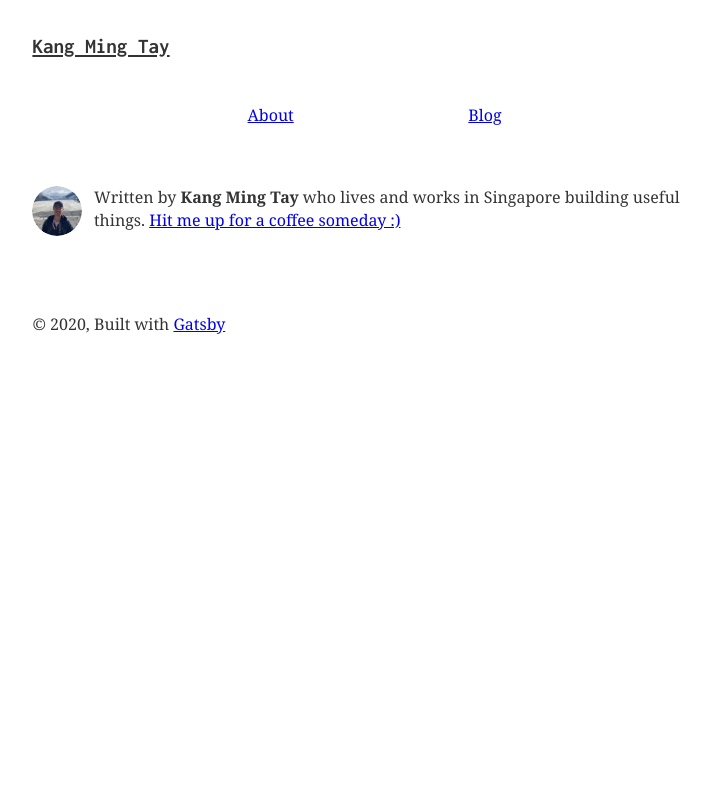
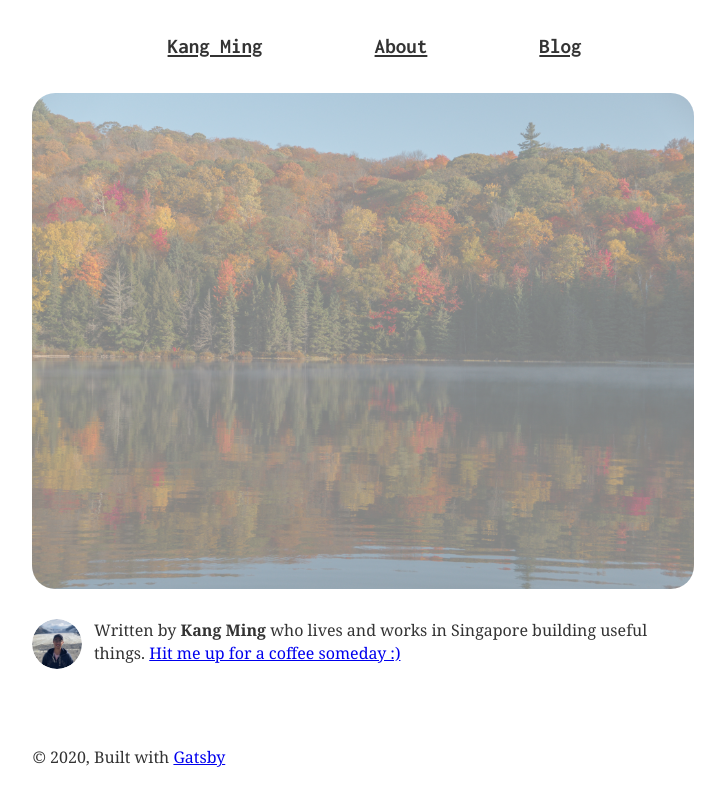
Before and after one commit to kangmingtay/kangmingtay-blog, a Gatsby site: page /about in a window 1280 px wide. Shown: the whole page, without its empty margins (277-1002 px from the left). Built offline with nearby package versions, Linux system fonts and the light colour scheme; Gatsby itself is replaced by a stand-in of ours; some packages are replaced by stand-ins of ours; what typography-theme-github would draw is missing.

Commit message:
add banner pic, move menu up, change font color

```diff
--- a/gatsby-config.js
+++ b/gatsby-config.js
@@ -1,8 +1,8 @@
 module.exports = {
   siteMetadata: {
-    title: `Kang Ming Tay`,
+    title: `Kang Ming`,
     author: {
-      name: `Kang Ming Tay`,
+      name: `Kang Ming`,
       summary: `who lives and works in Singapore building useful things.`,
     },
     description: `A starter blog demonstrating what Gatsby can do.`,
--- /dev/null
+++ b/src/components/banner.js
@@ -0,0 +1,25 @@
+import React from 'react'
+import { rhythm } from "../utils/typography"
+import CoverPic from "../../content/assets/algonquin.jpg"
+
+const banner = (props) => {
+    return (
+        <div
+            style={{
+                padding: `${rhythm(0)} ${rhythm(0)}`,
+            }}
+        >
+            <img
+                src={CoverPic}
+                alt="banner"
+                style={{
+                    borderRadius:`${rhythm(1)}`,
+                    opacity: props.opacity
+                }}
+            />
+
+        </div>
+    )
+}
+
+export default banner;
--- a/src/components/layout.js
+++ b/src/components/layout.js
@@ -12,15 +12,15 @@ const Layout = ({ location, title, children }) => {
         marginTop: 0,
       }}
     >
-      <Link
-        style={{
-          boxShadow: `none`,
-          color: `inherit`,
-        }}
-        to={`/`}
-      >
-        {title}
-      </Link>
+      <ul style={{
+          listStyle: 'none',
+          display: 'flex',
+          justifyContent: 'space-evenly',
+      }}>
+          <li><Link style={{ boxShadow: `none`, color: `inherit`}} to={`/`}>{title}</Link></li>
+          <li><Link style={{ boxShadow: `none`, color: `inherit`}} to="/about">About</Link></li>
+          <li><Link style={{ boxShadow: `none`, color: `inherit`}} to="/blog">Blog</Link></li>
+      </ul>
     </h3>
   )
 
--- a/src/components/menu.js
+++ /dev/null
@@ -1,26 +0,0 @@
-import React from 'react'
-import Link from 'gatsby-link'
-import { rhythm } from "../utils/typography"
-
-const menu = () => {
-    return (
-        <div
-            style={{
-                padding: `${rhythm(1)} ${rhythm(0.75)}`,
-            }}
-        >
-            <ul style={{
-                listStyle: 'none',
-                display: 'flex',
-                justifyContent: 'space-evenly',
-            }}>
-                {/* <li><Link style={{color: `inherit`}} to="/">Home</Link></li> */}
-                <li><Link to="/about">About</Link></li>
-                <li><Link to="/blog">Blog</Link></li>
-            </ul>
-
-        </div>
-    )
-}
-
-export default menu;
--- a/src/pages/about.js
+++ b/src/pages/about.js
@@ -5,7 +5,7 @@ import { graphql } from "gatsby"
 import Bio from "../components/bio"
 import Layout from "../components/layout"
 import SEO from "../components/seo"
-import Menu from "../components/menu"
+import Banner from "../components/banner"
 
 
 export const pageQuery = graphql`
@@ -39,7 +39,7 @@ const AboutIndex = ({data, location}) => {
   return (
     <Layout location={location} title={siteTitle}>
       <SEO title="About" />
-      <Menu/>
+      <Banner opacity={0.5}/>
       <Bio />
     </Layout>
   )
--- a/src/pages/blog.js
+++ b/src/pages/blog.js
@@ -5,7 +5,7 @@ import { graphql } from "gatsby"
 import Bio from "../components/bio"
 import Layout from "../components/layout"
 import SEO from "../components/seo"
-import Menu from "../components/menu"
+import Banner from "../components/banner"
 
 
 
@@ -40,7 +40,7 @@ const BlogIndex = ({data, location}) => {
   return (
     <Layout location={location} title={siteTitle}>
       <SEO title="All posts" />
-      <Menu/>
+      <Banner opacity={0.5}/>
       <Bio />
     </Layout>
   )
--- a/src/pages/index.js
+++ b/src/pages/index.js
@@ -5,7 +5,7 @@ import { Link, graphql } from "gatsby"
 import Bio from "../components/bio"
 import Layout from "../components/layout"
 import SEO from "../components/seo"
-import Menu from "../components/menu"
+import Banner from "../components/banner"
 import { rhythm } from "../utils/typography"
 
 
@@ -41,7 +41,7 @@ const HomeIndex = ({data, location}) => {
   return (
     <Layout location={location} title={siteTitle}>
       <SEO title="Home" />
-      <Menu/>
+      <Banner/>
       <Bio />
       {posts.map(({ node }) => {
         const title = node.frontmatter.title || node.fields.slug
--- a/src/utils/typography.js
+++ b/src/utils/typography.js
@@ -4,7 +4,7 @@ import GithubTheme from "typography-theme-github"
 GithubTheme.overrideThemeStyles = () => {
   return {
     "a": {
-      // color: `black`,
+      color: `#FF8D33`,
     },
     "a:link": {
       textDecoration: `none`,
```
Also changed, not shown: content/assets/algonquin.jpg (added).
